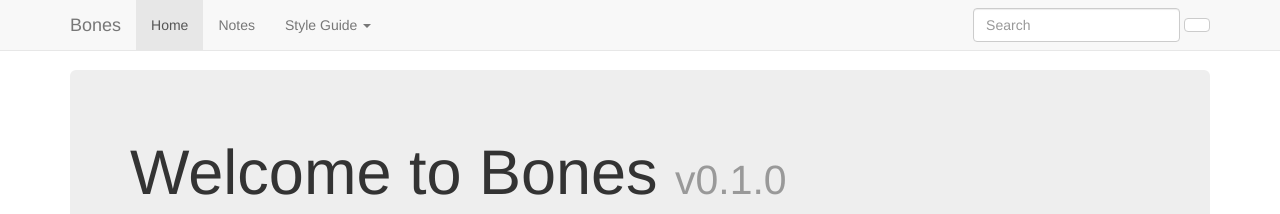
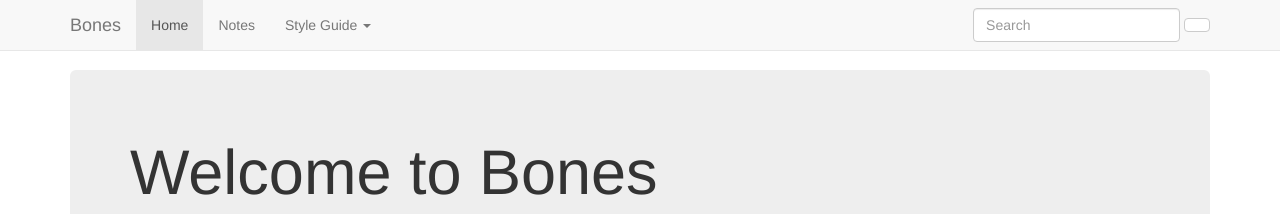
Before and after one commit to DaJoker29/Bones, a website: page source/jade/index.jade in a window 1280 px wide. Shown: the top 214 px of the page. Drawn offline with nearby package versions, Linux system fonts and the light colour scheme; files that its build step writes are made by us from their sources; some icons are missing.

Commit message:
remove hardcoded version

```diff
--- a/source/jade/_content.jade
+++ b/source/jade/_content.jade
@@ -2,7 +2,7 @@
     .container
         #welcome.jumbotron
             h1 Welcome to Bones
-                small v0.1.0
+                small
             p.
                 This is a super badass project framework that I made that uses Bootstrap, jQuery, Node and a bunch of other cool packages that I like.
             .btn-group
```
Also changed, not shown: deploy/index.html.
